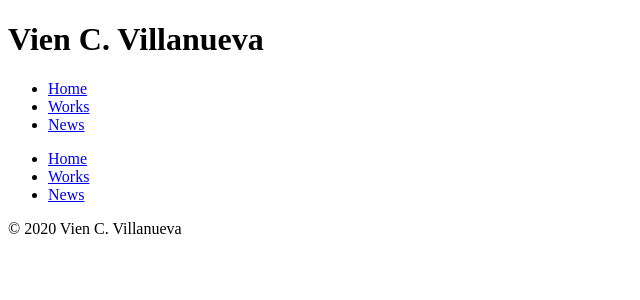
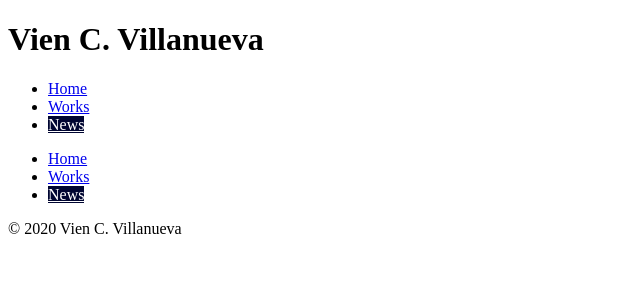
Before and after one commit to 5kyv1ll4nu3v4/vcv, a Jekyll site: the page built from news.html, in a window 1280 px wide. Shown: the top 300 px of the page, without its empty margins (0-640 px from the left). Built offline with Jekyll 4.4.1, drawn with Linux system fonts in a browser that asks for light colours; Markdown is read by kramdown in place of the engine named in the settings.

Commit message:
Update Active Logic

```diff
--- a/_includes/nav.html
+++ b/_includes/nav.html
@@ -1,7 +1,7 @@
 <nav>
     <ul>
-        <li><a href="{{site.baseurl}}/index.html">Home</a></li>
-        <li><a href="{{site.baseurl}}/works.html">Works</a></li>
-        <li><a href="{{site.baseurl}}/news.html">News</a></li>
+        <li><a href="{{site.baseurl}}/index.html" class="{% if page.url == '/index.html' %}active{% endif %}">Home</a></li>
+        <li><a href="{{site.baseurl}}/works.html" class="{% if page.url == '/works.html' %}active{% endif %}">Works</a></li>
+        <li><a href="{{site.baseurl}}/news.html"class="{% if page.url == '/news.html' %}active{% endif %}">News</a></li>
     </ul>
 </nav>
--- a/css/common.css
+++ b/css/common.css
@@ -1,4 +1,4 @@
-.current {
+.active {
 background-color: #000531;
 color: #fff;
 }
--- /dev/null
+++ b/works.html
@@ -0,0 +1,3 @@
+---
+layout: default
+---
```
